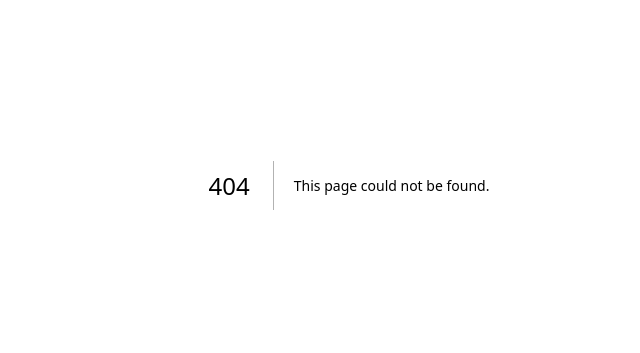
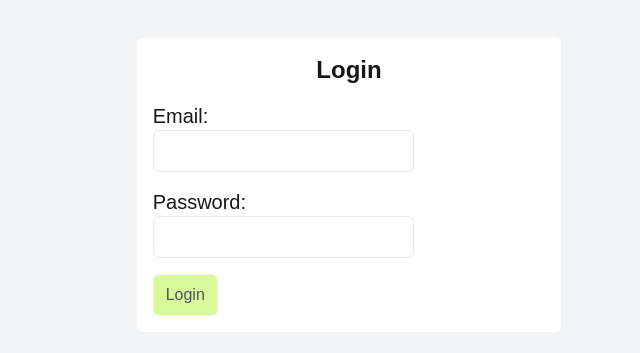
Before and after one commit to MilkiyasGebru/Workout-UI, a Next.js app: page /login in a window 1280 px wide. Before the commit this address had no page. Shown: the part 215-568 px from the top of the page, without its empty margins (291-931 px from the left). Built offline with nearby package versions, Linux system fonts and the light colour scheme.

Commit message:
Created a login page

```diff
--- /dev/null
+++ b/app/login/layout.js
@@ -0,0 +1,8 @@
+export default function LoginLayout({children}) {
+
+    return (
+        <div className="flex justify-center items-center bg-gray-100 min-h-screen">
+            {children}
+        </div>
+    )
+}
--- /dev/null
+++ b/app/login/page.jsx
@@ -0,0 +1,7 @@
+import SignUpOrRegister from "@/components/SignUpOrRegister";
+
+export default function RegisterPage() {
+    return (
+        <SignUpOrRegister name="Login" />
+    )
+}
```
